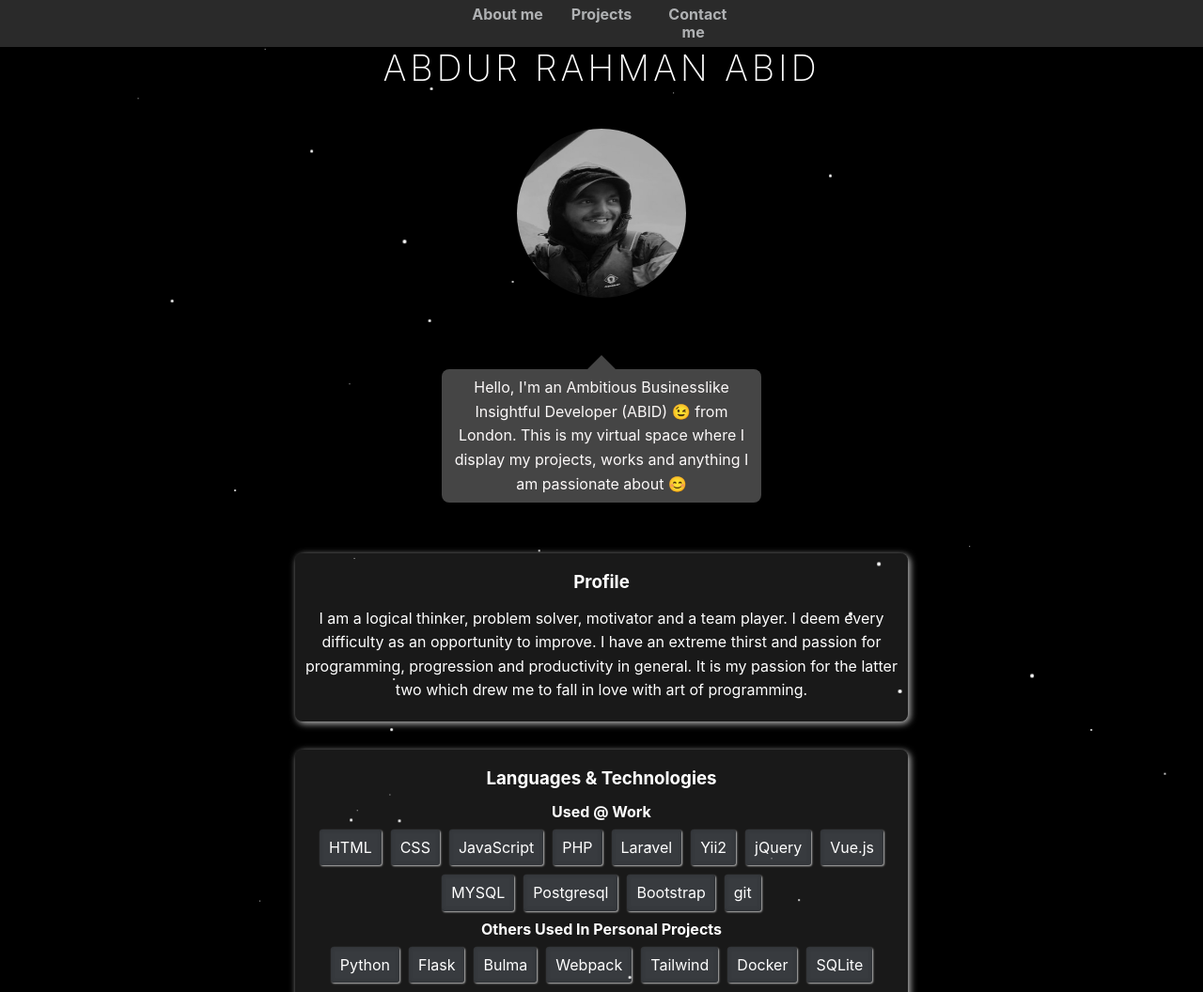
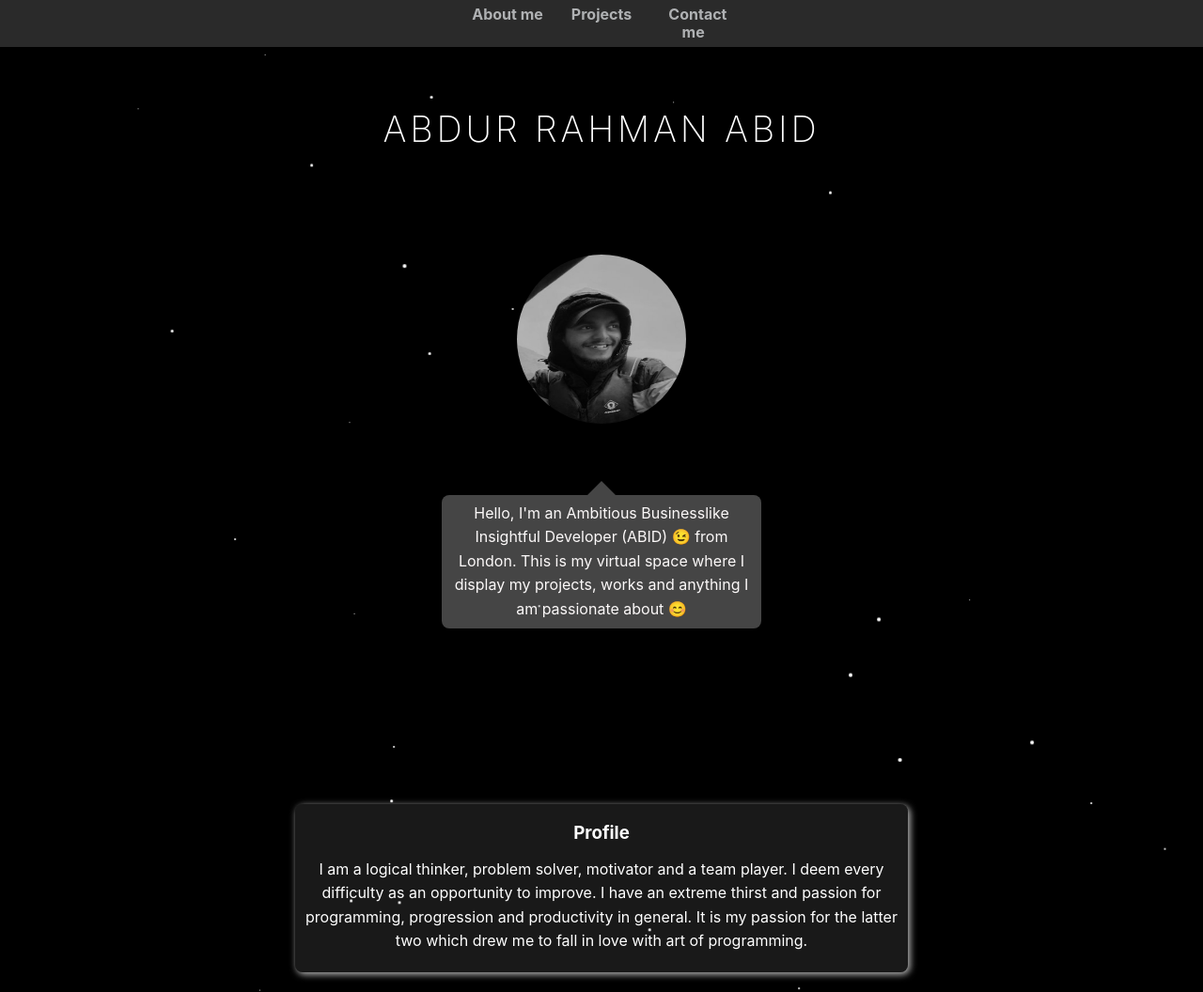
Before and after one commit to Abid-dev/portfolio, a PHP site: page / in a window 1280 px wide. Shown: the top 1056 px of the page at 94% size. Run offline with PHP 8.4, Linux system fonts and the light colour scheme; some libraries are stand-ins or nearby versions.

Commit message:
make the home part full height #11

```diff
--- a/index.php
+++ b/index.php
@@ -37,12 +37,15 @@
         <!-- <main> -->
             <div id="aboutMe" class="page_section container">
                 <div class="align-center profile__container">
-                    <h1 class="profile__name">Abdur Rahman Abid</h1>
-                    <img class="profile__image" src="images/profile.jpeg" />
-                    <p class="profile__description balloon">
-                        <!-- Accomidating Businesslike Insightful Developers -->
-                        Hello, I'm an Ambitious Businesslike Insightful Developer (ABID) 😉 from London. This is my virtual space where I display my projects, works and anything I am passionate about 😊
-                    </p>
+                    <div class="aboutme-main">
+                        <h1 class="profile__name">Abdur Rahman Abid</h1>
+                        <div class="aboutme-me">
+                            <img class="profile__image" src="images/profile.jpeg" />
+                            <p class="profile__description balloon">
+                                Hello, I'm an Ambitious Businesslike Insightful Developer (ABID) 😉 from London. This is my virtual space where I display my projects, works and anything I am passionate about 😊
+                            </p>
+                        </div>
+                    </div>
                     <div class="glass-card-container">
                         <div class="glass-card">
                             <h3>Profile</h3>
--- a/styles/styles.css
+++ b/styles/styles.css
@@ -229,6 +229,22 @@ a {
 
 footer {
   padding-bottom: 18px;
+}
+
+.aboutme-main {
+  height: 100vh;
+  display: flex;
+  flex-direction: column;
+  justify-content: center;
+  align-items: center;
+}
+
+.aboutme-me {
+  height: 70vh;
+  display: flex;
+  flex-direction: column;
+  justify-content: center;
+  align-items: center;
 }
 
 .navigation {
```
